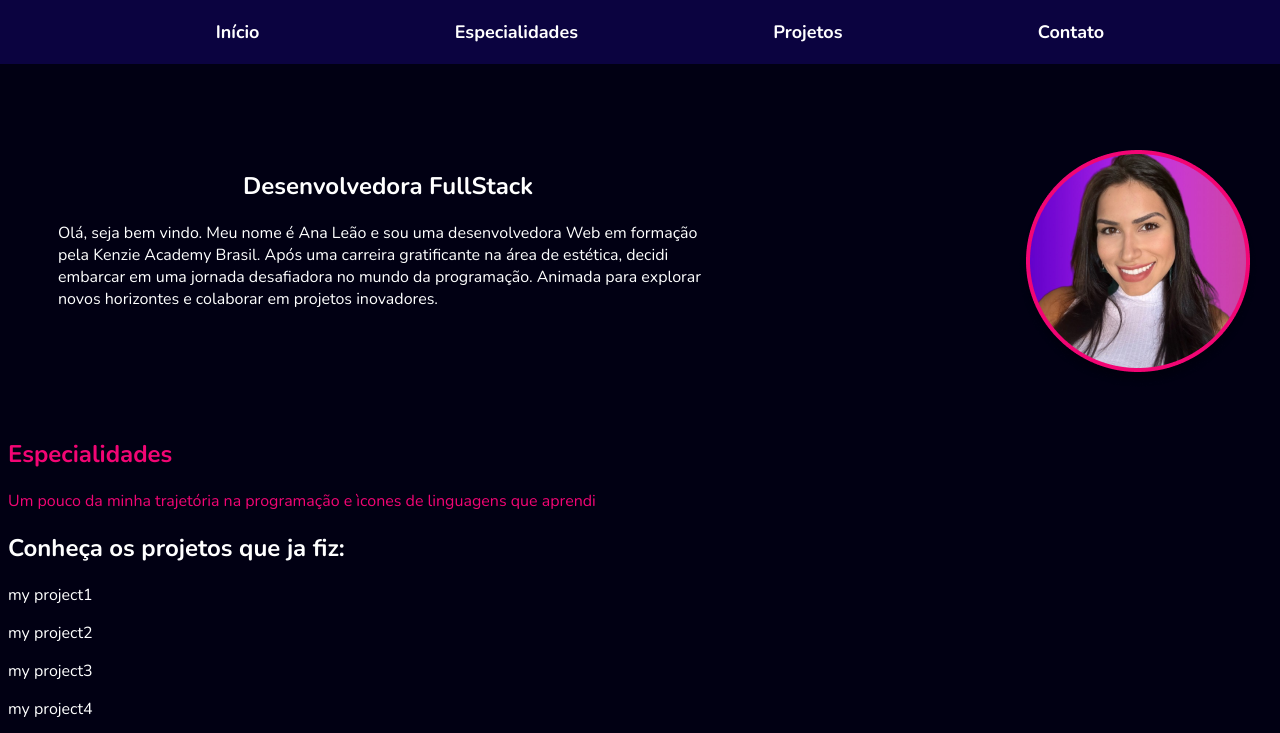
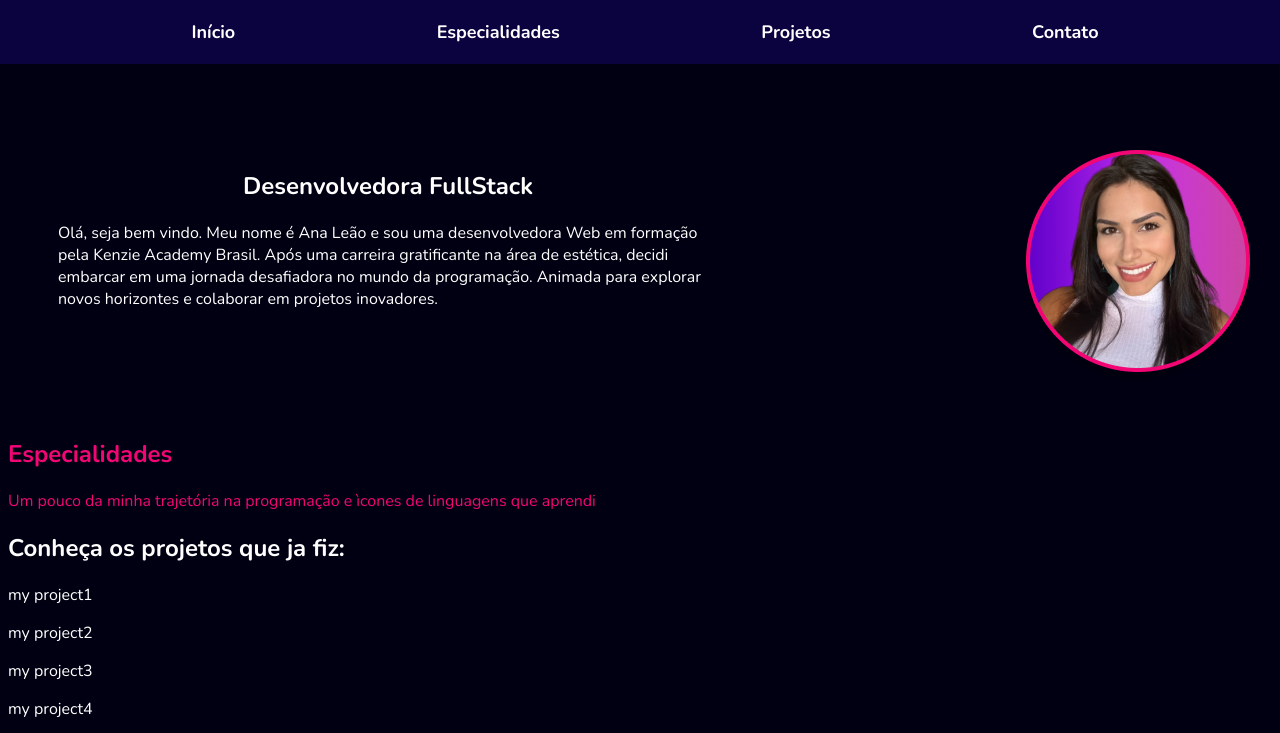
Before and after one commit to naluleao/Nalu-web, a plain HTML site: page index.html in a window 1280 px wide. Shown: the top 733 px of the page. Drawn offline with nearby package versions, Linux system fonts and the light colour scheme.

Commit message:
Padding header

```diff
--- a/style.css
+++ b/style.css
@@ -6,10 +6,11 @@ body {
 header {
     background: #0B0340;
     color: white;
-   position: fixed;
-   top: 0;
-   left: 0;
-   width: 100%;
+    position: fixed;
+    top: 0;
+    left: 0;
+    width: 100%;
+
 }
 
 ul{
@@ -17,10 +18,12 @@ ul{
     margin: 5px;
     justify-content: space-evenly;
     font-weight: 700;
+    width: 100%;
+    padding: 0px;
 }
 
 ul p{
-    margin: 15px 2%;
+    margin: 15px ;
     font-size: large;
 }
 
```
